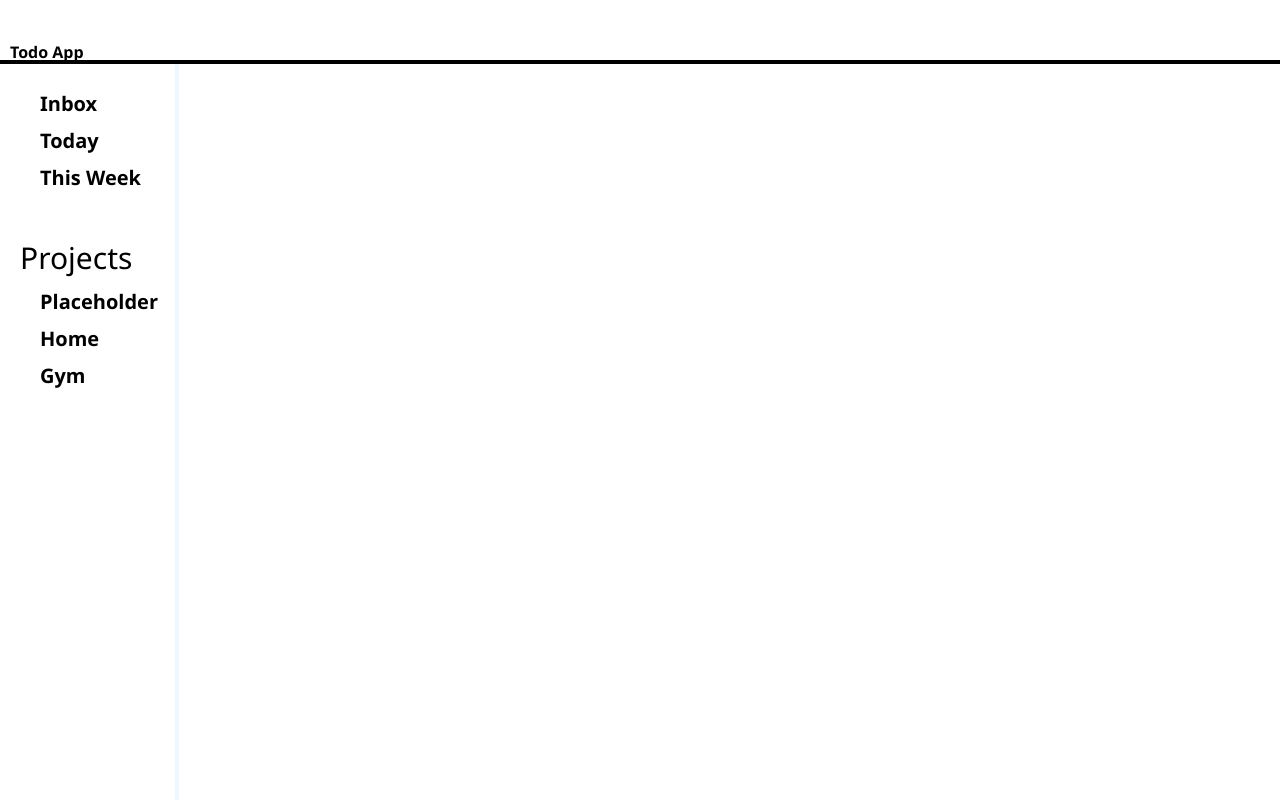
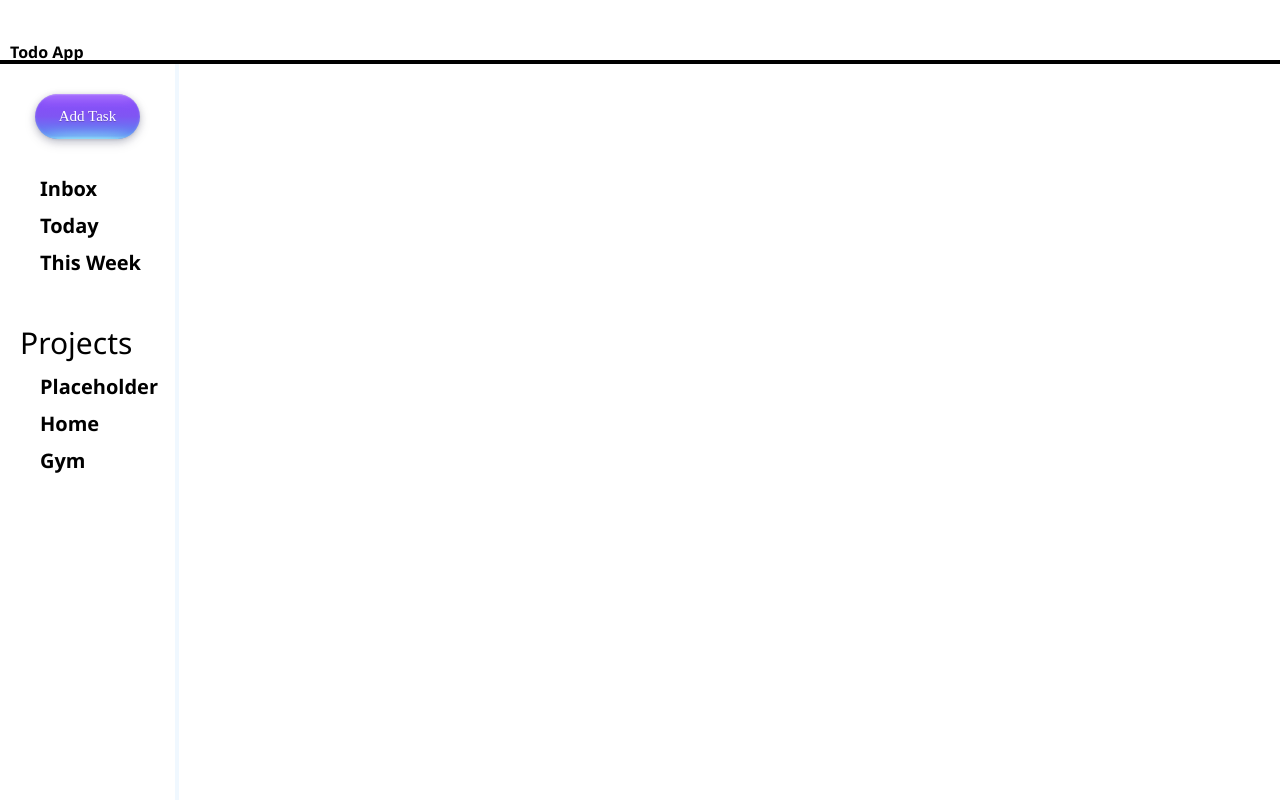
Before and after one commit to matsofargone/todo-app, a website built with webpack: page dist/index.html in a window 1280 px wide. Built offline with nearby package versions, Linux system fonts and the light colour scheme.

Commit message:
created form and added event listener to add task

```diff
--- /dev/null
+++ b/src/components/button.js
@@ -0,0 +1,22 @@
+
+
+const addButton = () => {
+    const button = document.createElement('button');
+    const span = document.createElement('span');
+    const menuDiv = document.getElementById('sidemenu');
+    const buttonDiv = document.createElement('div');
+
+    buttonDiv.classList.add('button-box');
+
+    span.innerHTML = 'Add Task';
+
+    button.classList.add('btn');
+    button.setAttribute('id', 'task-button');
+    button.appendChild(span);
+    buttonDiv.appendChild(button);
+
+    menuDiv.appendChild(buttonDiv)
+
+}
+
+export default addButton;
--- a/src/components/createPage.js
+++ b/src/components/createPage.js
@@ -1,4 +1,6 @@
 // import './style.css';
+import addButton from "./button";
+import taskForm from "./form";
 
 const createPage = () => {
     //code here for the home page
@@ -12,8 +14,10 @@ const createPage = () => {
     const projectTitle = document.createElement('p');
     const projectUL = document.createElement('ul');
     const pageTitleDiv = document.createElement('div');
+    const todoListtDiv = document.createElement('div');
 
-
+    //add id
+    mainContentDiv.setAttribute('id', 'main');
 
 
 
@@ -47,8 +51,10 @@ const createPage = () => {
     // introTitle.classList.add('pageTitle');
     // titleH3.classList.add('pageTitle');
     sidebarDiv.classList.add('sidebar');
+    sidebarDiv.setAttribute('id', 'sidemenu');
     mainContentDiv.classList.add('mainContent');
     projectUL.classList.add('projectItems');
+    todoListtDiv.setAttribute('id','todo-list');
 
     //*Append side bar and main content to content div
     // going to use a grid to create the menu I want
@@ -62,12 +68,17 @@ const createPage = () => {
     titleDiv.appendChild(pageTitleDiv);
     pageTitleDiv.appendChild(titleH3);
 
-
+    addButton();
     sidebarDiv.appendChild(inboxListUL);
     sidebarDiv.appendChild(projectTitle);
     sidebarDiv.appendChild(projectUL);
+    mainContentDiv.appendChild(todoListtDiv);
     // console.log('contact');
     // console.log(content);
+
+    // taskForm();
+    // const form = document.getElementById('todoForm');
+    // form.style.display = 'none';
 
 }
 
--- /dev/null
+++ b/src/components/form.js
@@ -0,0 +1,49 @@
+
+const taskForm = () => {
+    const div = document.getElementById('todo-list');
+    const form = document.createElement('form');
+    form.setAttribute('method', 'post');
+
+
+    //create labels
+    const taskLabel = document.createElement('label');
+    const dateLabel = document.createElement('label');
+
+    taskLabel.innerText = 'Task';
+    dateLabel.innerText = 'Due Date';
+
+    //create input
+    const todoDescription = document.createElement("input");
+
+    todoDescription.setAttribute("type", "text");
+    todoDescription.setAttribute("name", 'description');
+    todoDescription.setAttribute("placeholder", "Please enter a task");
+    todoDescription.attributes.required = "required";
+
+    //create  due date
+    const dueDate = document.createElement('input');
+    dueDate.setAttribute('type', 'text');
+    dueDate.setAttribute('placeholder', 'Due Date?');
+
+    //create button
+
+    const submitTask = document.createElement("button");
+    submitTask.setAttribute("type", "submit");
+    submitTask.innerText = 'Submit';
+    submitTask.setAttribute('id', 'submit');
+
+    form.classList.add('form');
+    form.setAttribute('id', 'todoForm');
+
+    form.appendChild(taskLabel);
+    form.appendChild(todoDescription);
+    form.appendChild(dateLabel);
+    form.appendChild(dueDate);
+    form.appendChild(submitTask);
+    div.appendChild(form);
+
+
+}
+
+
+export default taskForm;
--- a/src/components/todo.js
+++ b/src/components/todo.js
@@ -1,11 +1,11 @@
 //* TODO Object
-const todo = (title, description, dueDate) => {
+const todo = (description, dueDate) => {
 
 
-    return { title:title, description:description, dueDate:dueDate }
+    return { description:description, dueDate:dueDate }
 }
 
-const todo1 = todo('Laundry','do laundry ', 'today');
+const todo1 = todo('do laundry ', 'today');
 
 
 //*Projects will act as list
--- a/src/index.js
+++ b/src/index.js
@@ -1,7 +1,18 @@
 import './style.css';
 import Todo from './components/todo';
 import createPage from './components/createPage';
-
+import addButton from './components/button';
+import taskForm from './components/form';
 
 
 createPage();
+const addTask = document.getElementById('task-button');
+
+
+addTask.addEventListener('click', function(e) {
+    e.preventDefault();
+    taskForm();
+    addTask.setAttribute('disabled', 'disabled');
+
+
+});
--- a/src/style.css
+++ b/src/style.css
@@ -34,8 +34,10 @@ ul {
 
 
 .mainContent {
-
+    justify-content: center;
+    display: flex;
     grid-area: main;
+    padding: 30px 200px 20px 0px;
 }
 
 .sidebar {
@@ -87,3 +89,185 @@ ul {
 
 
 }
+
+
+/* button css */
+
+.button-box {
+    display: flex;
+    justify-content: center;
+    padding: 10px 10px;
+    margin-top: 20px;
+}
+
+.btn {
+    --fancy-button-gradient-0: #8d49fd;
+    --fancy-button-gradient-50: #7f56f3;
+    --fancy-button-gradient-100: #5691f3;
+    --fancy-button-inner-shadow-top: rgba(233, 209, 255, 0.2);
+    --fancy-button-inner-shadow-top-lg: rgba(9, 12, 60, 0.1);
+    --fancy-button-inner-shadow-bottom: rgba(137, 222, 246, 0.3);
+    --fancy-button-shine-top: #e9d1ff;
+    --fancy-button-shine-bottom: #adfff9;
+    font-family: 'Poppins';
+    font-weight: 500;
+    font-size: 15px;
+    line-height: 21px;
+    text-shadow: 0px 0.5px 0.5px rgba(0, 0, 0, 0.2);
+    padding: 0;
+    margin: 0;
+    appearance: none;
+    border: none;
+    outline: none;
+    overflow: hidden;
+    position: relative;
+    cursor: pointer;
+    z-index: 1;
+    border-radius: 25px;
+    color: #fff;
+    background-image: linear-gradient(to bottom, var(--fancy-button-gradient-0) 0%, var(--fancy-button-gradient-50) 50%, var(--fancy-button-gradient-100) 100%);
+    box-shadow: 0px 4px 12px rgba(9, 14, 60, 0.15), 0px 2px 8px rgba(9, 12, 60, 0.15), 0px 1px 3px var(--fancy-button-inner-shadow-top-lg), inset 0px 1px 1px var(--fancy-button-inner-shadow-top), inset 0px -1px 3px var(--fancy-button-inner-shadow-bottom);
+  }
+
+  .btn:hover {
+    transform: scale(1.2);
+  }
+
+  .btn:before, .btn:after {
+    content: '';
+    position: absolute;
+    border-radius: inherit;
+    will-change: transform;
+  }
+
+  .btn:before {
+    left: 50%;
+    transform: translateX(-50%);
+    background-color: var(--fancy-button-shine-top);
+    width: 96px;
+    height: 6px;
+    top: -3px;
+    opacity: 0.6;
+    filter: blur(6px);
+    transition: opacity 0.25s;
+  }
+
+  .btn:after {
+    inset: 0;
+    background-size: cover;
+    z-index: 2;
+    opacity: 0.3;
+    mix-blend-mode: overlay;
+    pointer-events: none;
+  }
+
+  .btn span {
+    display: block;
+    padding: 12px 24px;
+    border-radius: inherit;
+    overflow: hidden;
+    position: relative;
+    background-image: linear-gradient(to bottom, var(--fancy-button-shine-top), transparent 8px);
+    background-position: 0 -6px;
+    background-repeat: no-repeat;
+    z-index: 1;
+  }
+
+  .btn span:before, .btn span:after {
+    content: '';
+    position: absolute;
+    left: 50%;
+    transform: translateX(-50%);
+    border-radius: 50%;
+    background-color: var(--fancy-button-shine-bottom);
+    transition: opacity 0.25s, transform 0.25s;
+    will-change: transform;
+  }
+
+  .btn span:before {
+    width: 92px;
+    height: 8px;
+    bottom: -4px;
+    opacity: 0.75;
+    filter: blur(6px);
+  }
+
+  .btn span:after {
+    width: 112px;
+    height: 1px;
+    bottom: 0;
+    opacity: 0.9;
+    filter: blur(1px);
+  }
+
+  .btn:hover span:before {
+    opacity: 0.8;
+  }
+
+  .btn:hover span:before {
+    transform: translateX(-50%) scale(1.25);
+  }
+
+  .btn:hover span:after {
+    opacity: 1;
+  }
+
+
+  /* form styling */
+
+  .form {
+    width: 250px;
+    display: flex;
+    flex-direction: column;
+    gap: 20px;
+    border-radius: 10px;
+    padding: 20px 40px;
+    background-color: rgba(245, 245, 245, 0.034);
+    box-shadow: 2px 2px 10px rgba(0, 0, 0, 0.192);
+    transition: .2s linear;
+  }
+
+  .form:hover {
+    transform: scale(1.1);
+  }
+
+
+  .form button {
+    align-self: flex-end;
+  }
+
+  button {
+    border: none;
+    padding: 5px 20px;
+    border-radius: 5px;
+    transition: .2s linear;
+  }
+
+  button:hover {
+    background-color: rgba(255, 255, 255, 0.74);
+    box-shadow: 2px 2px 10px rgba(124, 124, 124, 0.192);
+  }
+
+  form input {
+    height: 25px;
+    width: 100%;
+    border: 0.5px solid black;
+    background-color: transparent;
+    color: black;
+    padding: 5px;
+    border-radius: 5px;
+    transition: .2s linear;
+    position: relative;
+  }
+
+  form input:focus {
+    outline: none;
+    background-color: rgba(173, 173, 173, 0.233);
+    box-shadow: 1px 1px 10px rgba(255, 255, 255, 0.137);
+  }
+
+
+  form label {
+    font-size: 14px;
+    margin-bottom: -10.6px;
+  }
```
Also changed, not shown: src/components/inbox.js (added, +11 -0 lines), dist/main.js.
